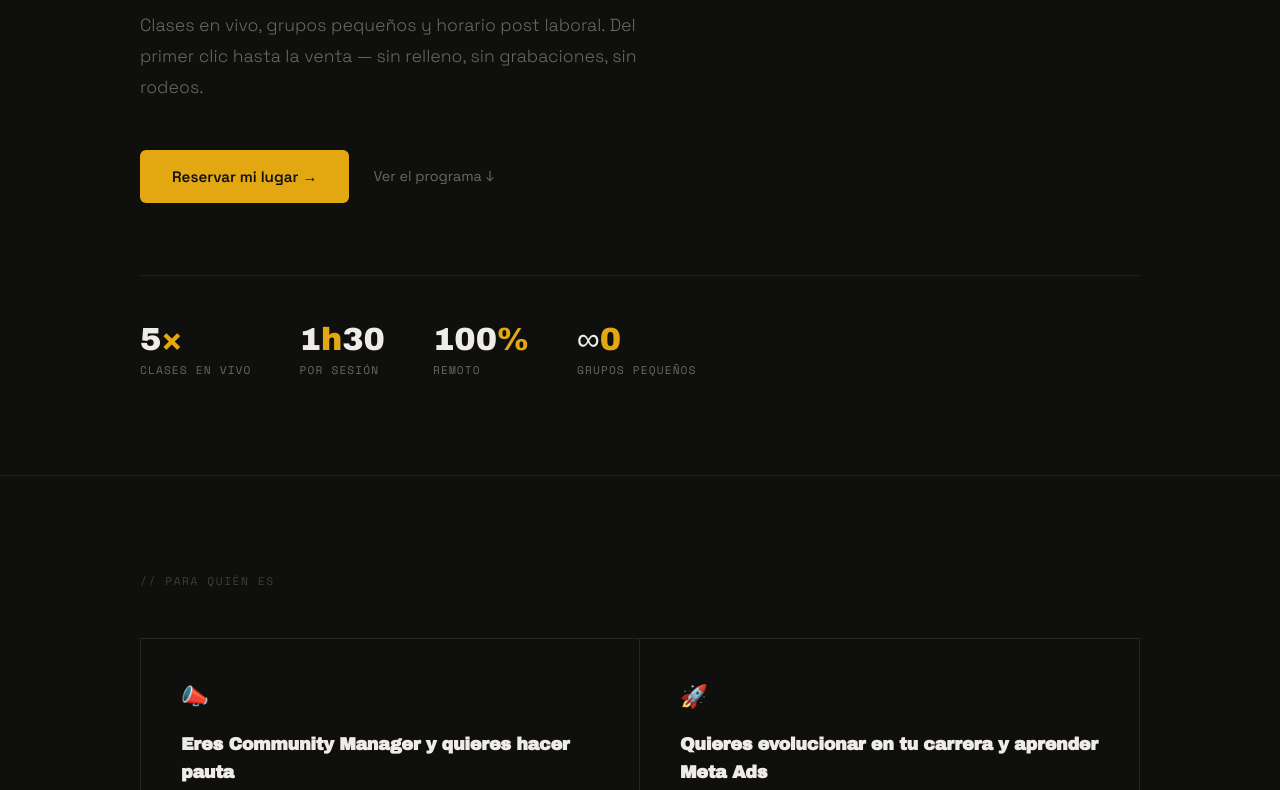
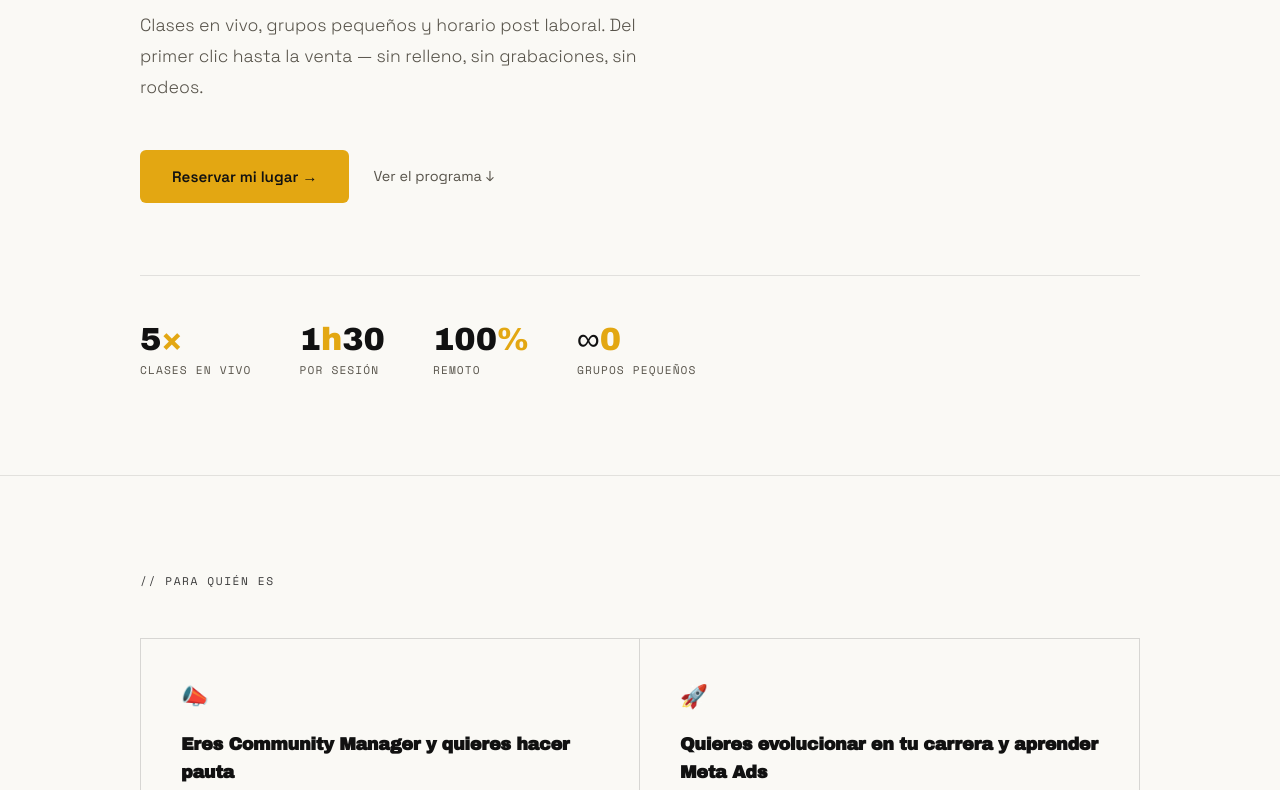
Before and after one commit to OsvaldoHernandez6/curso-metaBussines, a plain HTML site: page index.html in a window 1280 px wide. Shown: the part 522-1312 px from the top of the page. Drawn offline with nearby package versions, Linux system fonts and the light colour scheme.

Commit message:
Add files via upload

```diff
--- a/index.html
+++ b/index.html
@@ -7,17 +7,17 @@
   *, *::before, *::after { margin: 0; padding: 0; box-sizing: border-box; }
 
   :root {
-    --bg:        #0f0f0e;
-    --surface:   #191918;
-    --surface-2: #1e1d1c;
+    --bg:        #faf9f5;
+    --surface:   #efece4;
+    --surface-2: #dedac9;
     --accent:    #E3A712;
-    --accent-dim: rgba(227,167,18,0.12);
-    --accent-border: rgba(227,167,18,0.25);
-    --text:      #efece8;
-    --text-muted:#6b6760;
-    --text-dim:  #3e3d3b;
-    --border:    rgba(239,236,232,0.07);
-    --rule:      rgba(239,236,232,0.10);
+    --accent-dim: rgba(227,167,18,0.15);
+    --accent-border: rgba(227,167,18,0.35);
+    --text:      #111111;
+    --text-muted:#57534a;
+    --text-dim:  #3a3a3a;
+    --border:    rgba(17,17,17,0.10);
+    --rule:      rgba(17,17,17,0.15);
   }
 
   html { scroll-behavior: smooth; }
@@ -72,7 +72,7 @@
   }
   .nav-secondary:hover {
     color: var(--text);
-    border-color: rgba(239,236,232,0.2);
+    border-color: rgba(17,17,17,0.20);
   }
 
   @media (max-width: 600px) {
@@ -89,7 +89,7 @@
     display: flex;
     align-items: center;
     justify-content: space-between;
-    background: rgba(15,15,14,0.85);
+    background: rgba(250,249,245,0.92);
     backdrop-filter: blur(12px);
     border-bottom: 1px solid var(--border);
   }
@@ -163,7 +163,7 @@
 
   .hero-headline .accent { color: var(--accent); }
   .hero-headline .ghost {
-    -webkit-text-stroke: 1px rgba(239,236,232,0.2);
+    -webkit-text-stroke: 1px rgba(17,17,17,0.15);
     color: transparent;
   }
 
```
